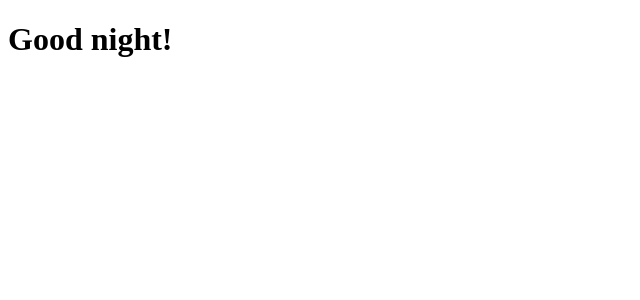
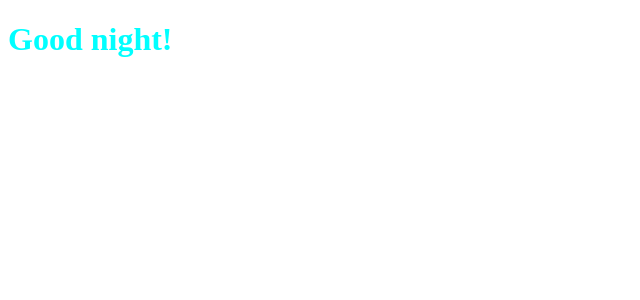
Before and after one commit to laurelherting/sustainability-to-do, a React (Create React App) app: page / in a window 1280 px wide. Shown: the top 300 px of the page, without its empty margins (0-640 px from the left). Built offline with nearby package versions, Linux system fonts and the light colour scheme.

Commit message:
add style-color

```diff
--- a/src/index.js
+++ b/src/index.js
@@ -14,7 +14,7 @@ function App() {
     timeOfDay = "night";
   }
 
-  return <h1>Good {timeOfDay}!</h1>;
+  return <h1 style={{ color: "#00FFFF" }}>Good {timeOfDay}!</h1>;
 }
 
 ReactDOM.render(<App />, document.getElementById("root"));
```
